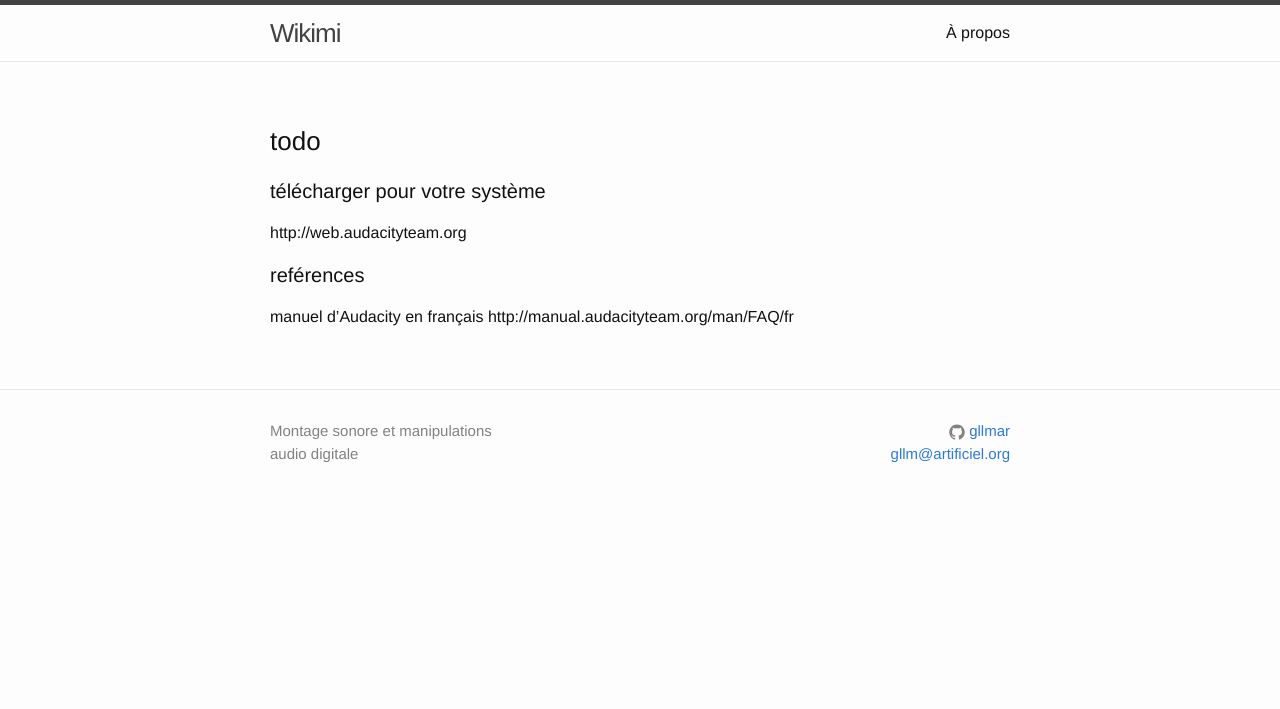
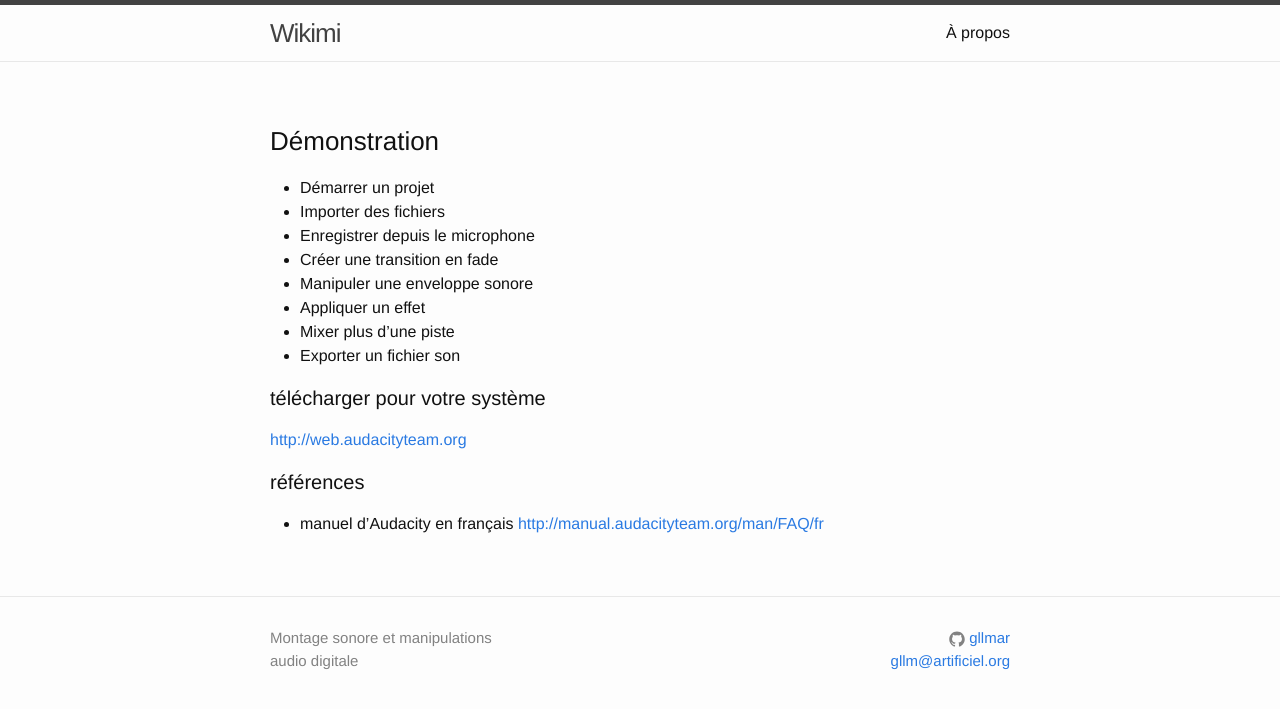
Before and after one commit to gllmAR/montage-Sonore, a Jekyll site: the page built from pages/contenu/audacity.md, in a window 1280 px wide. Shown: the top 709 px of the page. Built offline with Jekyll 4.4.1, drawn with Linux system fonts in a browser that asks for light colours.

Commit message:
dernière minutes jam

```diff
--- a/pages/contenu/audacity.md
+++ b/pages/contenu/audacity.md
@@ -4,11 +4,21 @@ subtitle : Edition multipiste avec Audacity
 
 ---
 
-### todo
+### Démonstration
+
+* Démarrer un projet
+* Importer des fichiers
+* Enregistrer depuis le microphone
+* Créer une transition en fade
+* Manipuler une enveloppe sonore
+* Appliquer un effet
+* Mixer plus d'une piste
+* Exporter un fichier son
+
 
 #### télécharger pour votre système
-http://web.audacityteam.org
+[http://web.audacityteam.org](http://web.audacityteam.org)
 
-#### reférences
-manuel d'Audacity en français
-http://manual.audacityteam.org/man/FAQ/fr
+#### références
+* manuel d'Audacity en français
+[http://manual.audacityteam.org/man/FAQ/fr](http://manual.audacityteam.org/man/FAQ/fr)
```
Also changed, not shown: pages/contenu/intro.md (+1 -1 lines), pages/contenu/ocenaudio.md (+1 -1 lines), pages/contenu/sonNumerique.md (+3 -3 lines), pages/contenu/vocabulaire.md (+2 -2 lines).
